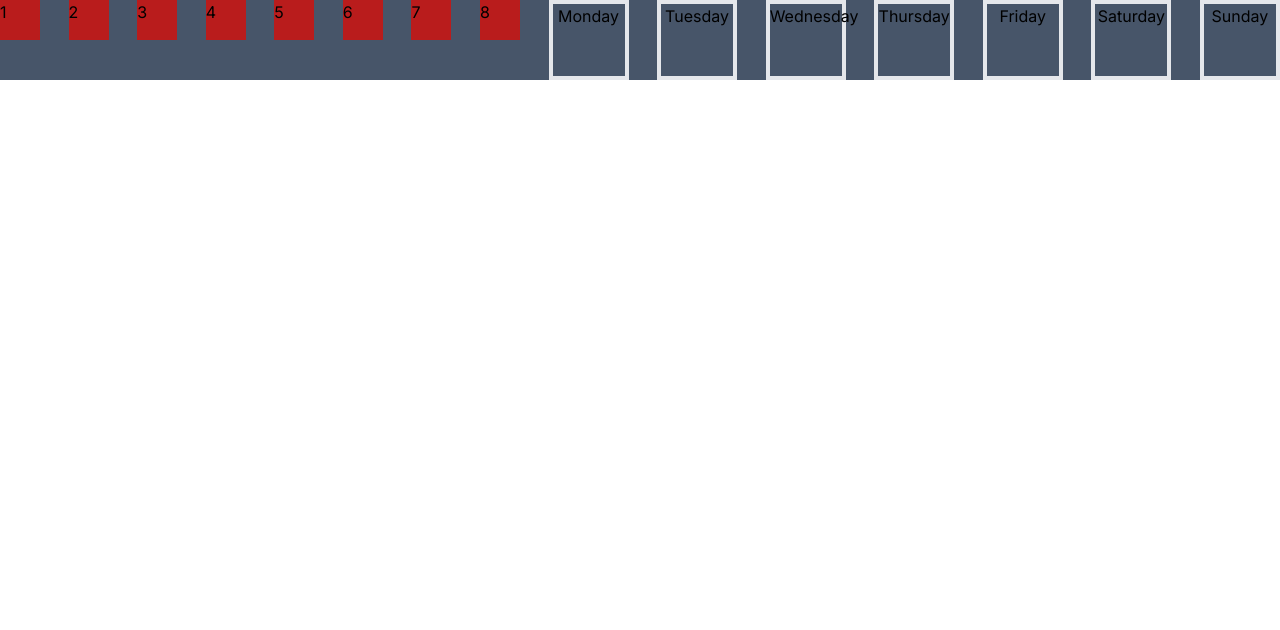
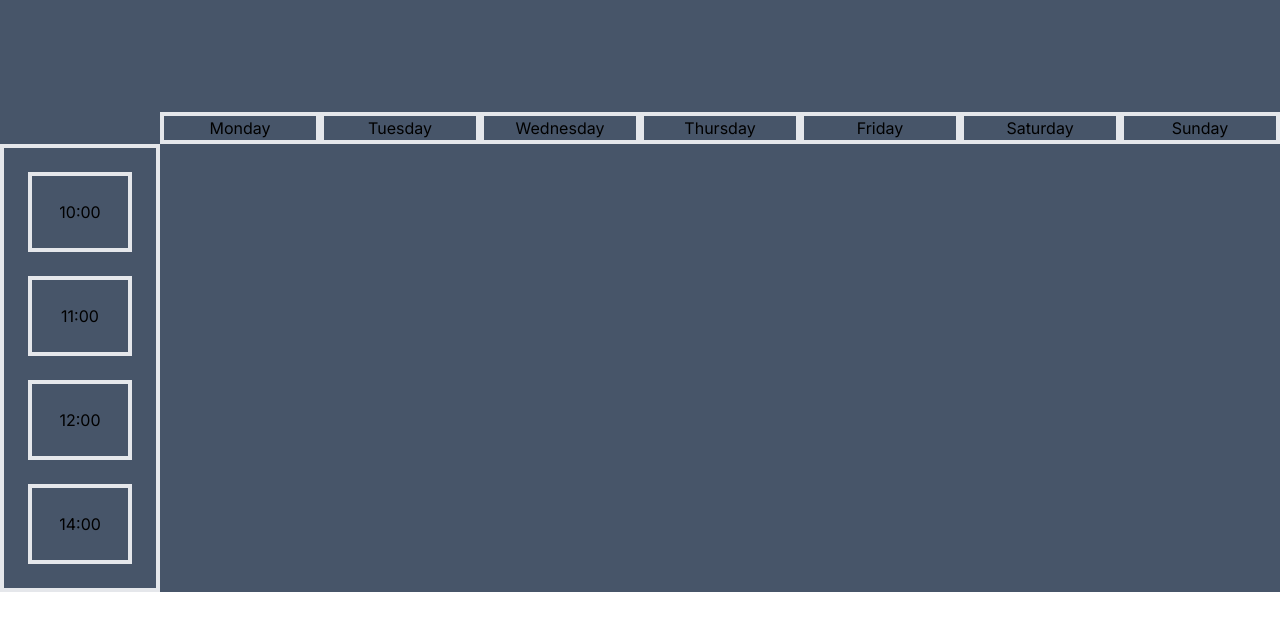
Before and after one commit to LilithStd/work_timetable, a Next.js app: page / in a window 1280 px wide. Shown: the top 630 px of the page. Built offline with nearby package versions, Linux system fonts and the light colour scheme.

Commit message:
create grid web in board component

```diff
--- a/src/app/components/board/board.tsx
+++ b/src/app/components/board/board.tsx
@@ -1,17 +1,21 @@
 import Client from "@/app/components/client/client";
 import Worker from "@/app/components/worker/worker";
 
+const cell = [1, 2, 3, 4, 5, 6, 7, 8]
+const week = ['Monday', 'Tuesday', 'Wednesday', 'Thursday', 'Friday', 'Saturday', 'Sunday']
+const time = ['10:00', '11:00', '12:00', '14:00']
+
 export default function Board() {
-    const cell = [1, 2, 3, 4, 5, 6, 7, 8]
-    const week = ['Monday', 'Tuesday', 'Wednesday', 'Thursday', 'Friday', 'Saturday', 'Sunday']
+
 
     return (
-
-        <div className="bg-slate-600 grid justify-stretch">
-            <div className="grid grid-flow-col justify-between">
-                {cell.map((item) => <div className="w-10 h-10 bg-red-700" key={item}>{item}</div>)}
-                {week.map((item) => <div className="w-20 h-20 border-4 text-center" key={item}>{item}</div>)}
+        <div className="bg-slate-600 grid grid-cols-8 grid-rows-[1fr_0.2fr_1fr_1fr_1fr_1fr] justify-center ">
+            <div className="grid grid-cols-7 grid-rows-1 col-start-2 col-end-9 row-start-2 row-end-2 justify-items-stretch align-baseline place-items-stretch">
+                {week.map((item) => <div className="border-4 text-center h-fit" key={item}>{item}</div>)}
             </div>
+            <aside className="grid grid-cols-1 row-start-3 row-end-7 gap-2 border-4">
+                <div>{time.map((item) => <div className=" m-6 p-6 border-4 text-center" key={item}><span className="" key={item}>{item}</span></div>)}</div>
+            </aside>
         </div>
     )
 }
```
